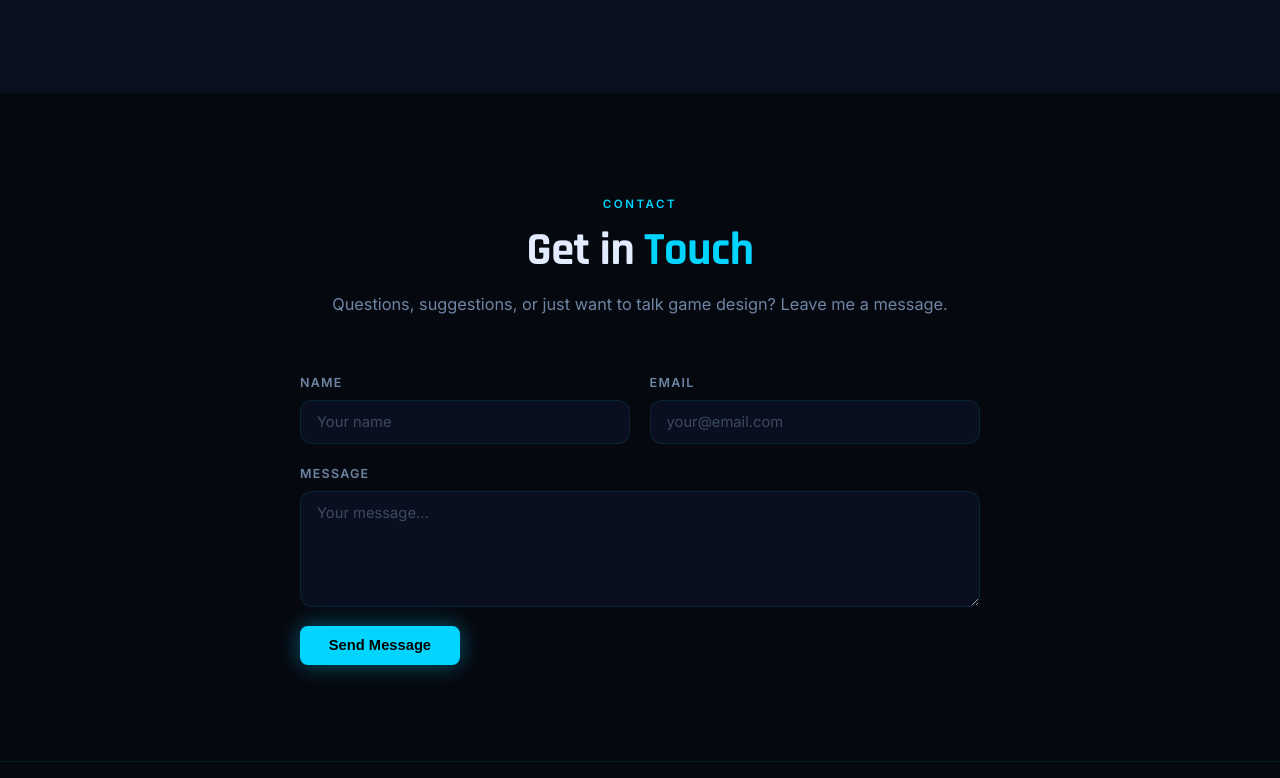
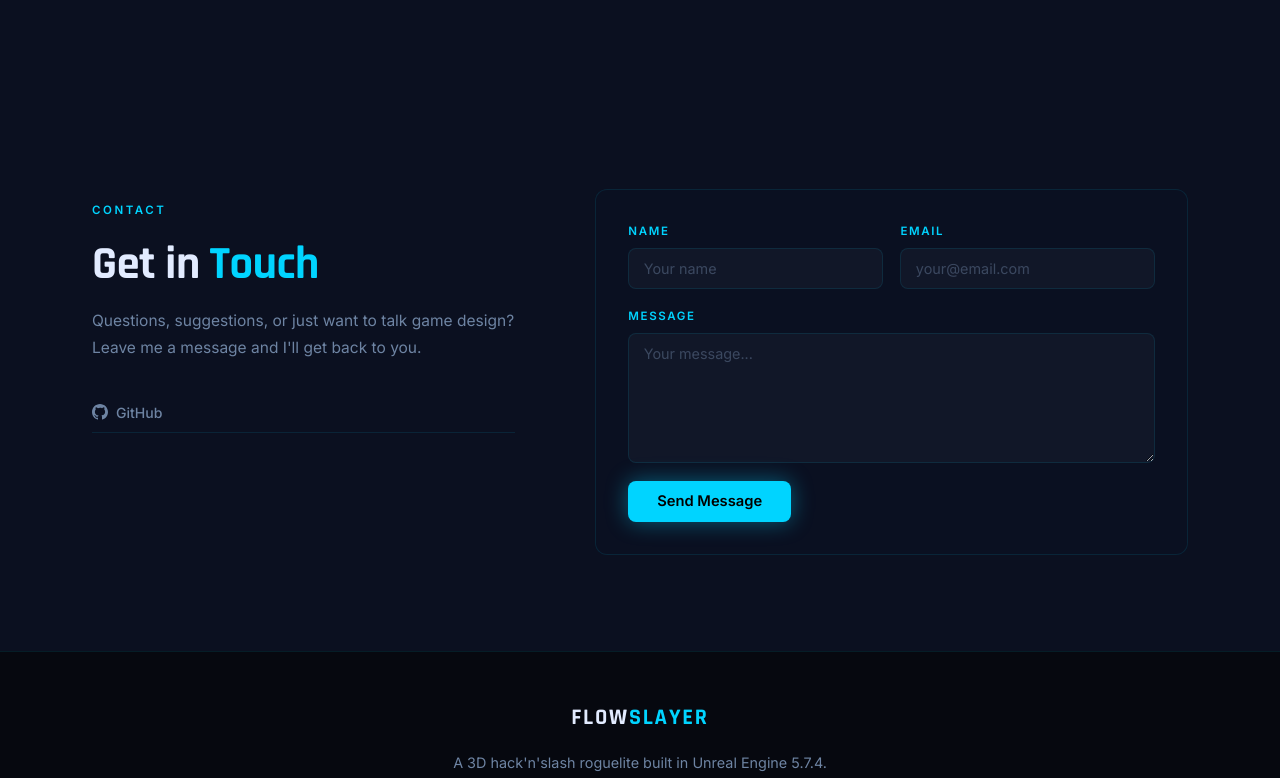
Before and after one commit to Andreas-Chatti/FlowSlayer, a plain HTML site: page index.html in a window 1280 px wide. Shown: the part 4834-5612 px from the top of the page. Drawn offline with Linux system fonts and the light colour scheme.

Commit message:
Redesign Contact section with two-column layout and card form

```diff
--- a/index.html
+++ b/index.html
@@ -338,14 +338,22 @@
     <!-- ============================================================
          CONTACT
     ============================================================ -->
-    <section id="contact" class="section">
+    <section id="contact" class="section section-dark">
         <div class="container">
-            <div class="section-header reveal">
+            <div class="contact-wrapper reveal">
+                <div class="contact-left">
                     <div class="section-tag">Contact</div>
                     <h2>Get in <span class="accent">Touch</span></h2>
-                <p>Questions, suggestions, or just want to talk game design? Leave me a message.</p>
+                    <p>Questions, suggestions, or just want to talk game design? Leave me a message and I'll get back to you.</p>
+                    <div class="contact-links">
+                        <a href="https://github.com/Andreas-Chatti/FlowSlayer" target="_blank" class="contact-link">
+                            <svg width="16" height="16" viewBox="0 0 24 24" fill="currentColor" aria-hidden="true"><path d="M12 0C5.374 0 0 5.373 0 12c0 5.302 3.438 9.8 8.207 11.387.599.111.793-.261.793-.577v-2.234c-3.338.726-4.033-1.416-4.033-1.416-.546-1.387-1.333-1.756-1.333-1.756-1.089-.745.083-.729.083-.729 1.205.084 1.839 1.237 1.839 1.237 1.07 1.834 2.807 1.304 3.492.997.107-.775.418-1.305.762-1.604-2.665-.305-5.467-1.334-5.467-5.931 0-1.311.469-2.381 1.236-3.221-.124-.303-.535-1.524.117-3.176 0 0 1.008-.322 3.301 1.23A11.509 11.509 0 0112 5.803c1.02.005 2.047.138 3.006.404 2.291-1.552 3.297-1.23 3.297-1.23.653 1.653.242 2.874.118 3.176.77.84 1.235 1.911 1.235 3.221 0 4.609-2.807 5.624-5.479 5.921.43.372.823 1.102.823 2.222v3.293c0 .319.192.694.801.576C20.566 21.797 24 17.3 24 12c0-6.627-5.373-12-12-12z"/></svg>
+                            GitHub
+                        </a>
                     </div>
-            <form class="contact-form reveal" action="https://formsubmit.co/blackmindeu@gmail.com" method="POST">
+                </div>
+                <div class="contact-right">
+                    <form class="contact-form" action="https://formsubmit.co/blackmindeu@gmail.com" method="POST">
                         <input type="hidden" name="_captcha" value="false">
                         <input type="hidden" name="_subject" value="FlowSlayer — Message">
                         <div class="contact-row">
@@ -364,6 +372,8 @@
                         </div>
                         <button type="submit" class="contact-submit">Send Message</button>
                     </form>
+                </div>
+            </div>
         </div>
     </section>
 
--- a/style.css
+++ b/style.css
@@ -586,54 +586,90 @@ kbd {
 }
 
 /* ================================================================
-   CONTACT FORM
+   CONTACT
 ================================================================ */
+.contact-wrapper {
+    display: grid;
+    grid-template-columns: 1fr 1.4fr;
+    gap: 5rem;
+    align-items: start;
+}
+.contact-left { padding-top: 0.4rem; }
+.contact-left h2 { margin: 0.5rem 0 1rem; }
+.contact-left p  { color: var(--text-muted); font-size: 0.97rem; line-height: 1.75; margin-bottom: 2rem; }
+.contact-links { display: flex; flex-direction: column; gap: 0.6rem; }
+.contact-link {
+    display: inline-flex;
+    align-items: center;
+    gap: 0.5rem;
+    font-size: 0.88rem;
+    font-weight: 500;
+    color: var(--text-muted);
+    padding: 0.5rem 0;
+    border-bottom: 1px solid var(--border);
+    transition: color var(--t);
+}
+.contact-link:hover { color: var(--flow); }
+
 .contact-form {
-    max-width: 680px;
-    margin: 0 auto;
     display: flex;
     flex-direction: column;
-    gap: 1.2rem;
+    gap: 1.1rem;
+    background: var(--bg-card);
+    border: 1px solid var(--border);
+    border-radius: var(--radius);
+    padding: 2rem;
+    backdrop-filter: blur(12px);
+    -webkit-backdrop-filter: blur(12px);
 }
 .contact-row {
     display: grid;
     grid-template-columns: 1fr 1fr;
-    gap: 1.2rem;
+    gap: 1.1rem;
 }
 .contact-field {
     display: flex;
     flex-direction: column;
-    gap: 0.4rem;
+    gap: 0.45rem;
 }
 .contact-field label {
-    font-size: 0.78rem;
-    font-weight: 600;
-    letter-spacing: 0.1em;
+    display: block;
+    font-size: 0.72rem;
+    font-weight: 700;
+    letter-spacing: 0.14em;
     text-transform: uppercase;
-    color: var(--text-muted);
+    color: var(--flow);
 }
 .contact-field input,
 .contact-field textarea {
-    background: var(--bg-card);
+    display: block;
+    width: 100%;
+    background: rgba(255, 255, 255, 0.03);
     border: 1px solid var(--border);
-    border-radius: var(--radius);
-    padding: 0.75rem 1rem;
+    border-radius: 8px;
+    padding: 0.7rem 0.9rem;
     font-family: var(--font-body);
-    font-size: 0.92rem;
+    font-size: 0.9rem;
     color: var(--text);
     outline: none;
     resize: vertical;
-    transition: border-color var(--t);
+    transition: border-color var(--t), background var(--t);
+    -webkit-appearance: none;
 }
 .contact-field input::placeholder,
-.contact-field textarea::placeholder { color: var(--text-muted); opacity: 0.5; }
+.contact-field textarea::placeholder { color: var(--text-muted); opacity: 0.45; }
 .contact-field input:focus,
-.contact-field textarea:focus { border-color: var(--border-hover); }
+.contact-field textarea:focus {
+    border-color: rgba(0, 212, 255, 0.45);
+    background: rgba(0, 212, 255, 0.04);
+}
+.contact-field textarea { min-height: 130px; }
 .contact-submit {
     align-self: flex-start;
     padding: 0.72rem 1.8rem;
     background: var(--flow);
     color: #000;
+    font-family: var(--font-body);
     font-weight: 700;
     font-size: 0.92rem;
     border: none;
@@ -647,9 +683,12 @@ kbd {
     box-shadow: 0 0 38px var(--flow-glow);
     transform: translateY(-2px);
 }
-@media (max-width: 540px) {
+@media (max-width: 860px) {
+    .contact-wrapper { grid-template-columns: 1fr; gap: 2.5rem; }
+}
+@media (max-width: 480px) {
     .contact-row { grid-template-columns: 1fr; }
-    .contact-submit { align-self: stretch; }
+    .contact-submit { align-self: stretch; text-align: center; }
 }
 
 /* ================================================================
```
Lines whose indentation alone changed are shown as unchanged.
